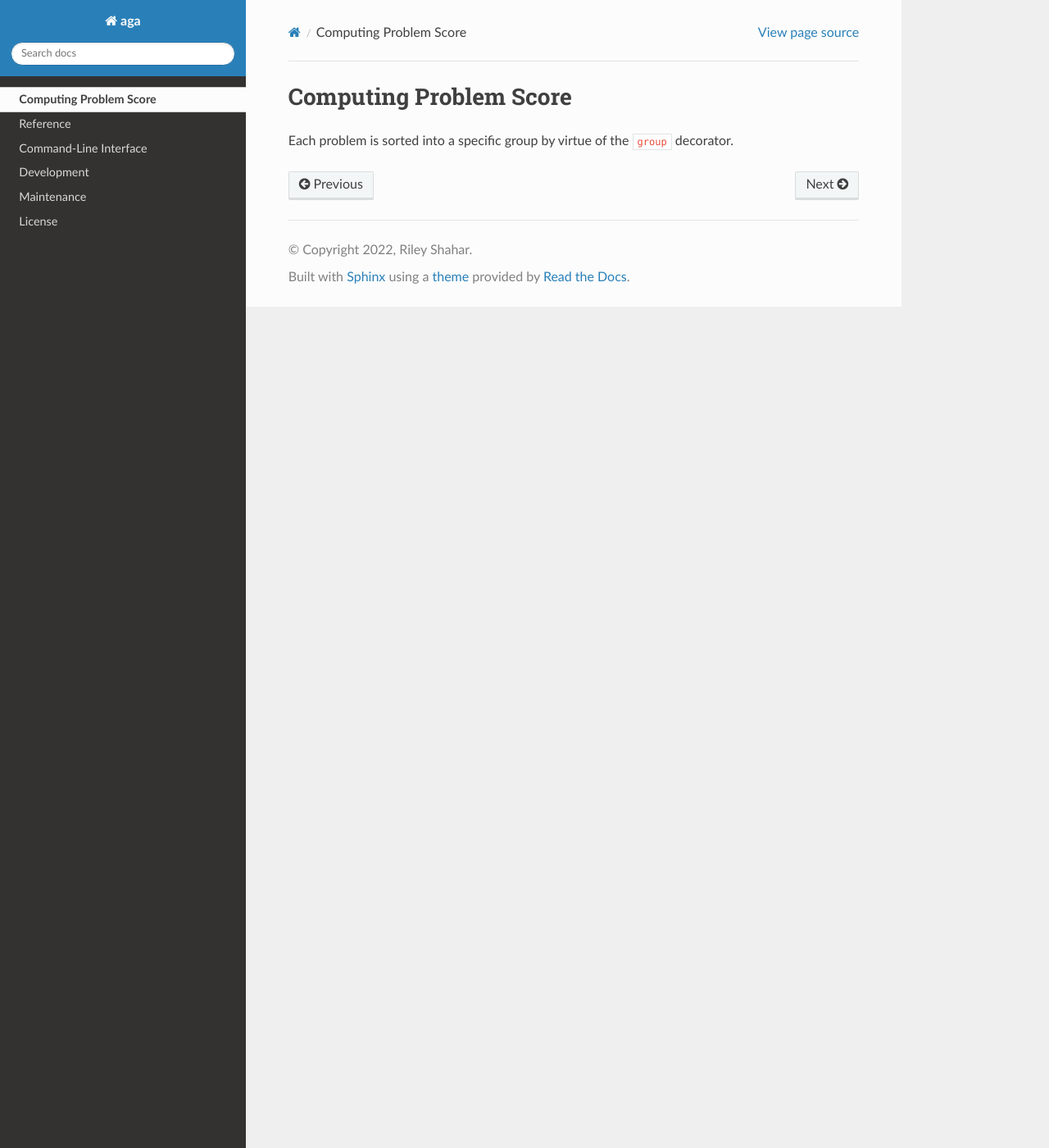
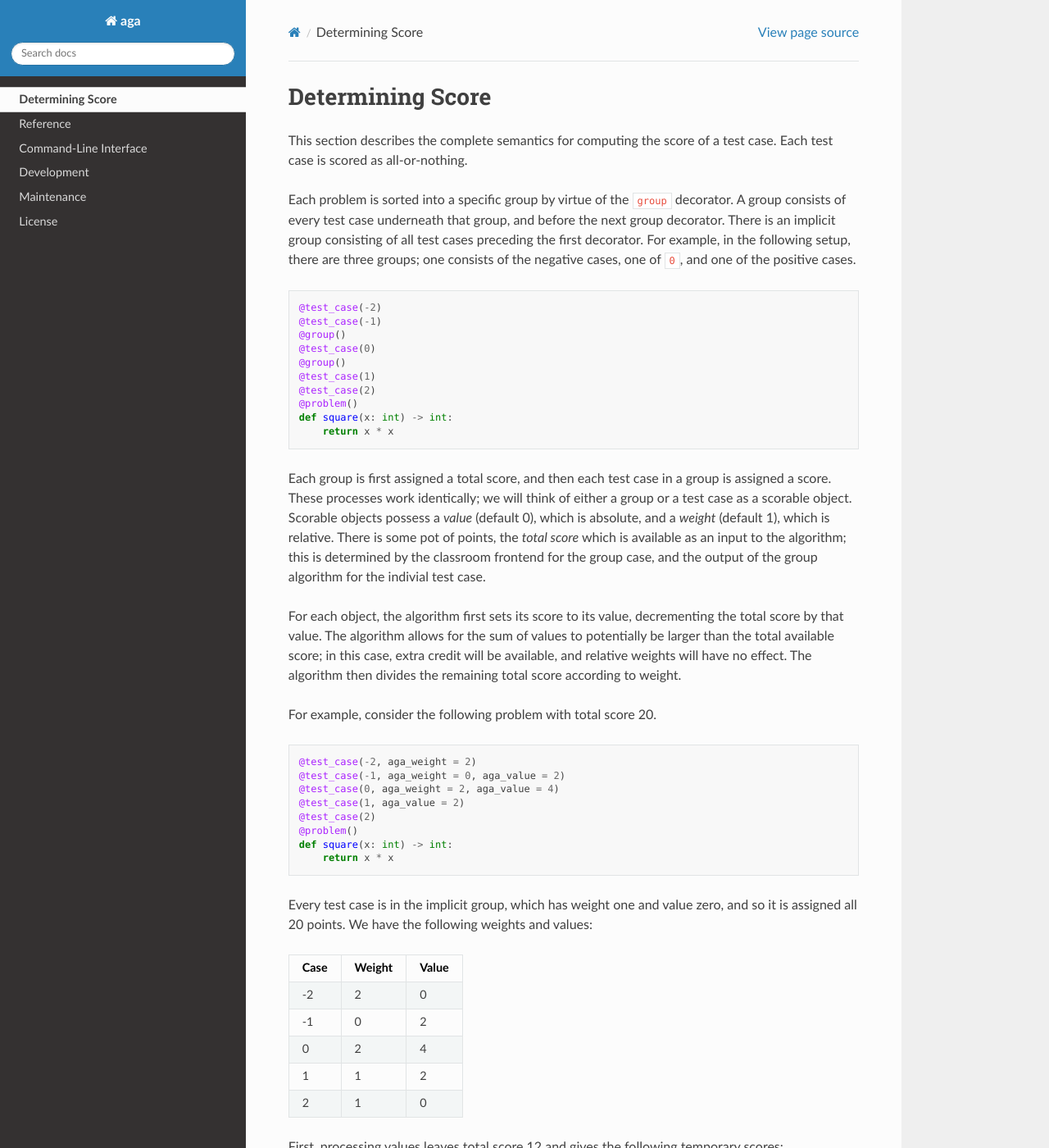
Before and after one commit to rileyshahar/aga, a Sphinx documentation site: the page built from docs/score.md, in a window 1280 px wide and 1400 px high. Shown: the whole window at 82% size. Built offline with Sphinx 7.4.7 and the Read the Docs theme 2.0.0, drawn with Linux system fonts in a browser that asks for light colours; some of the changed text lies outside the part shown.

Commit message:
Add docs about score

````diff
--- a/docs/score.md
+++ b/docs/score.md
@@ -1,4 +1,84 @@
-# Computing Problem Score
+# Determining Score
+
+This section describes the complete semantics for computing the score of a test
+case. Each test case is scored as all-or-nothing.
 
 Each problem is sorted into a specific group by virtue of the
-[`group`](reference.html#aga.problem) decorator.
+[`group`](reference.html#aga.group) decorator. A group consists of every test
+case underneath that group, and before the next group decorator. There is an
+implicit group consisting of all test cases preceding the first decorator. For
+example, in the following setup, there are three groups; one consists of the
+negative cases, one of `0`, and one of the positive cases.
+
+```python
+@test_case(-2)
+@test_case(-1)
+@group()
+@test_case(0)
+@group()
+@test_case(1)
+@test_case(2)
+@problem()
+def square(x: int) -> int:
+    return x * x
+```
+
+Each group is first assigned a total score, and then each test case in a group
+is assigned a score. These processes work identically; we will think of either a
+group or a test case as a scorable object. Scorable objects possess a _value_
+(default 0), which is absolute, and a _weight_ (default 1), which is relative.
+There is some pot of points, the _total score_ which is available as an input to
+the algorithm; this is determined by the classroom frontend for the group case,
+and the output of the group algorithm for the indivial test case.
+
+For each object, the algorithm first sets its score to its value, decrementing
+the total score by that value. The algorithm allows for the sum of values to
+potentially be larger than the total available score; in this case, extra credit
+will be available, and relative weights will have no effect. The algorithm then
+divides the remaining total score according to weight.
+
+For example, consider the following problem with total score 20.
+
+```python
+@test_case(-2, aga_weight = 2)
+@test_case(-1, aga_weight = 0, aga_value = 2)
+@test_case(0, aga_weight = 2, aga_value = 4)
+@test_case(1, aga_value = 2)
+@test_case(2)
+@problem()
+def square(x: int) -> int:
+    return x * x
+```
+
+Every test case is in the implicit group, which has weight one and value zero,
+and so it is assigned all 20 points. We have the following weights and values:
+
+| Case | Weight | Value |
+| ---- | ------ | ----- |
+| -2   | 2      | 0     |
+| -1   | 0      | 2     |
+| 0    | 2      | 4     |
+| 1    | 1      | 2     |
+| 2    | 1      | 0     |
+
+First, processing values leaves total score 12 and gives the following temporary
+scores:
+
+| Case | Score |
+| ---- | ----- |
+| -2   | 0     |
+| -1   | 2     |
+| 0    | 4     |
+| 1    | 2     |
+| 2    | 0     |
+
+Next, we divide the remaining 12 units of score amongst the 6 units of weight,
+so each unit of weight represents 2 units of score. This give the final scores.
+
+| Case | Score |
+| ---- | ----- |
+| -2   | 4     |
+| -1   | 2     |
+| 0    | 8     |
+| 1    | 4     |
+| 2    | 2     |
````
